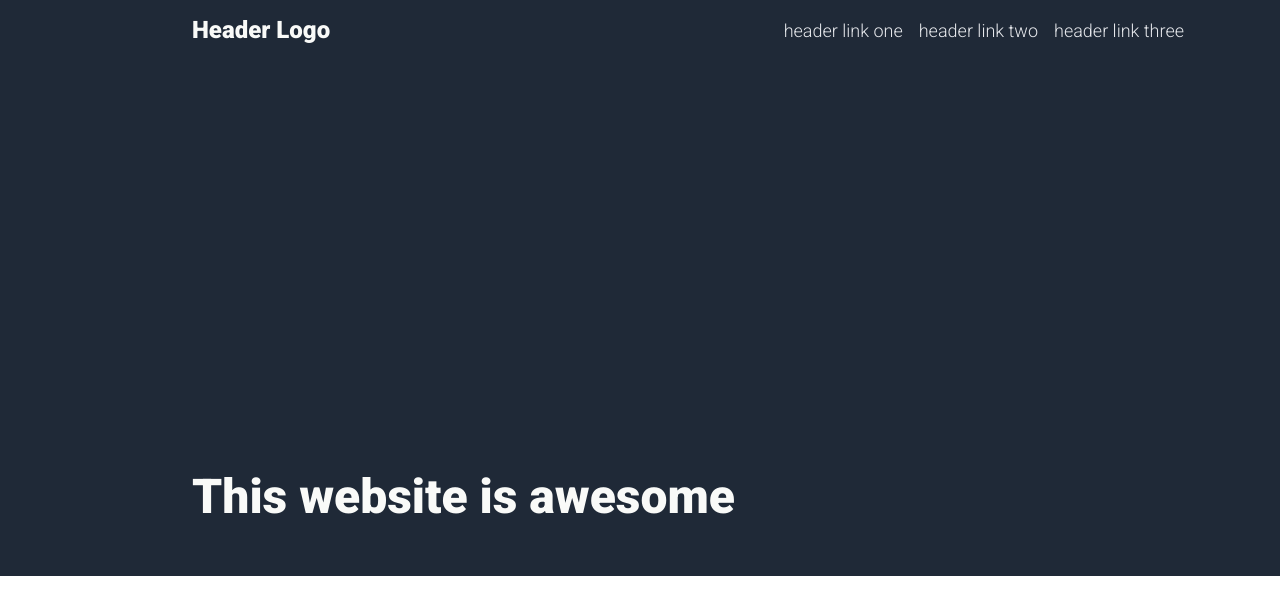
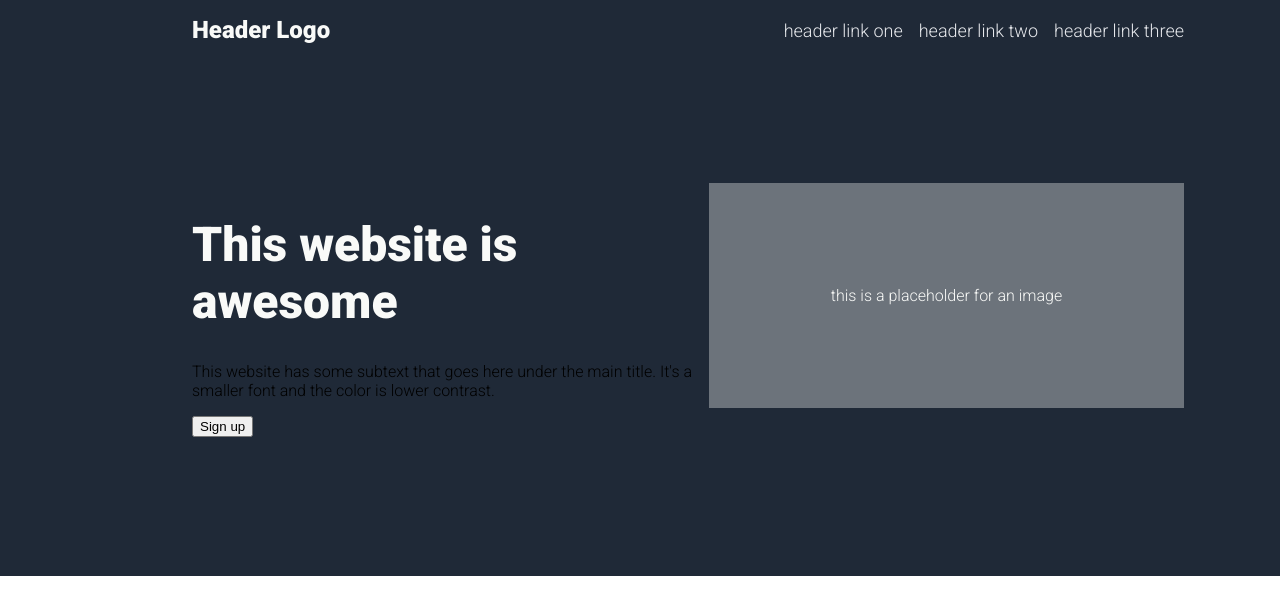
Before and after one commit to joe-mccann-dev/landing-page, a plain HTML site: page index.html in a window 1280 px wide. Drawn offline with Linux system fonts and the light colour scheme.

Commit message:
Add margin-auto to .hero-content.

```diff
--- a/index.html
+++ b/index.html
@@ -20,11 +20,13 @@
     <div class="hero-content">
       <div class="hero-content-left">
         <h1 class="hero-text">This website is awesome</h1>
-        <p class="hero-content-subtext"></p>
-        <!-- <button class="hero-sign-up-button"></button> -->
+        <p class="hero-content-subtext">
+          This website has some subtext that goes here under the main title. It's a smaller font and the color is lower contrast.
+        </p>
+        <button class="hero-sign-up-button">Sign up</button>
       </div>
       <div class="hero-content-right">
-        <img src="#" alt="" class="hero-content-image">
+        <p class="placeholder">this is a placeholder for an image</p>
       </div>
     </div>
   </div>
--- a/style.css
+++ b/style.css
@@ -52,3 +52,21 @@ a {
   font-weight: 900;
   color: #F9FAF8;
 }
+
+
+.hero-content {
+  margin: auto;
+  display: flex;
+  justify-content: space-between;
+}
+
+.hero-content-right {
+  width: 475px;
+  height: 225px;
+  background-color: #6c737b;
+  color: #F9FAF8;
+  display: flex;
+  align-items: center;
+  justify-content: center;
+  flex-shrink: 0;
+}
```
